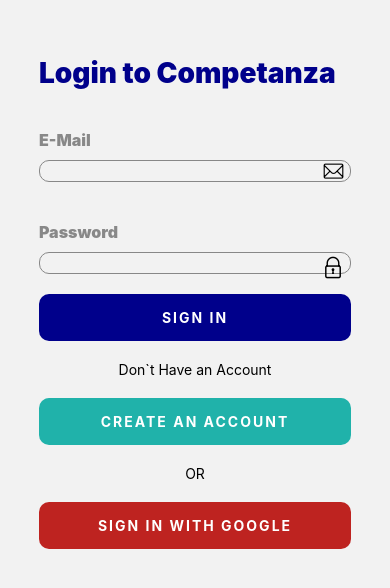
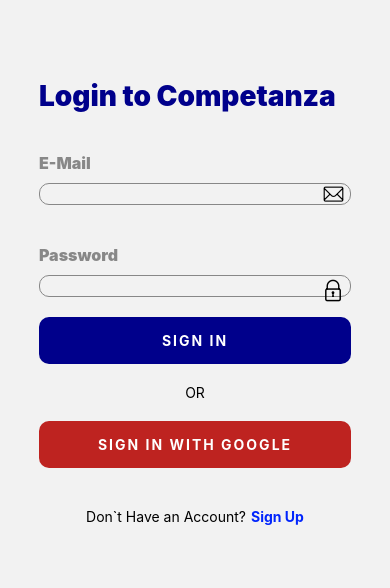
Before and after one commit to Gaurav-Barde/Competanza-Test, a React Native app: screen /LoginScreen in a window 390 px wide. Shown: the part 110-698 px from the top of the page. Built offline with nearby package versions, Linux system fonts and the light colour scheme; what @react-native-google-signin/google-signin would draw is missing.

Commit message:
Added Different Sign Up CTA

```diff
--- a/src/Screens/LoginScreen.js
+++ b/src/Screens/LoginScreen.js
@@ -77,18 +77,25 @@
         pressHandler={signIn}
         backgroundColor="darkblue"
       />
-      <Text style={{textAlign: 'center'}}>Don`t Have an Account</Text>
-      <Button
-        title="Create an Account"
-        pressHandler={goToSignUpScreen}
-        backgroundColor="lightseagreen"
-      />
       <Text style={{textAlign: 'center'}}>OR</Text>
       <Button
         title="Sign In with Google"
         pressHandler={googleSignIn}
         backgroundColor="#BE2320"
       />
+      <View style={styles.signUpCTAContainer}>
+        <Text>Don`t Have an Account?</Text>
+        <Text
+          style={styles.signUpCTA}
+          onPress={() => navigation.navigate('SignUpScreen')}>
+          Sign Up
+        </Text>
+      </View>
+      {/* <Button
+        title="Create an Account"
+        pressHandler={goToSignUpScreen}
+        backgroundColor="lightseagreen"
+      /> */}
     </View>
   );
 };
@@ -105,6 +112,17 @@
     fontWeight: '900',
     color: 'darkblue',
   },
+  signUpCTAContainer: {
+    flexDirection: 'row',
+    justifyContent: 'center',
+    alignItems: 'center',
+    marginVertical: 20,
+  },
+  signUpCTA: {
+    marginLeft: 5,
+    color: '#0125FC',
+    fontWeight: 'bold',
+  },
 });
 
 export default LoginScreen;
```
